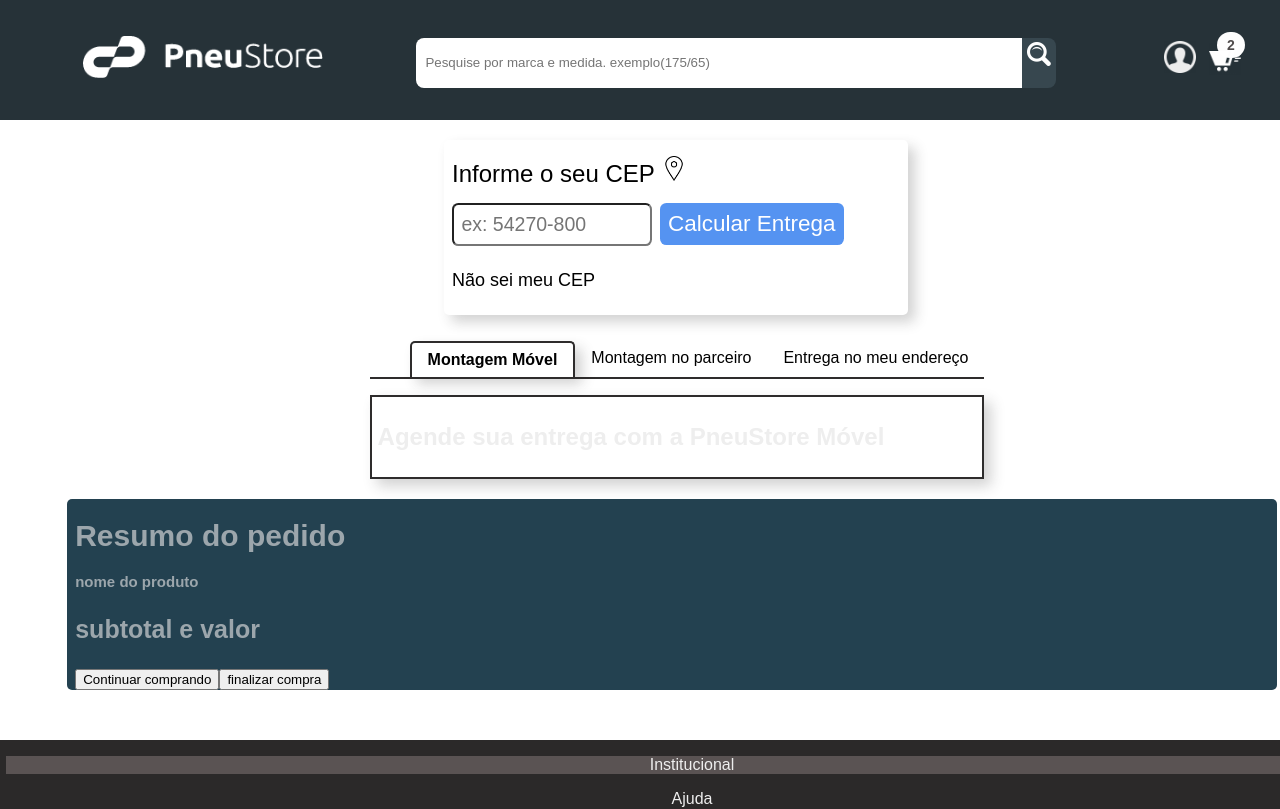
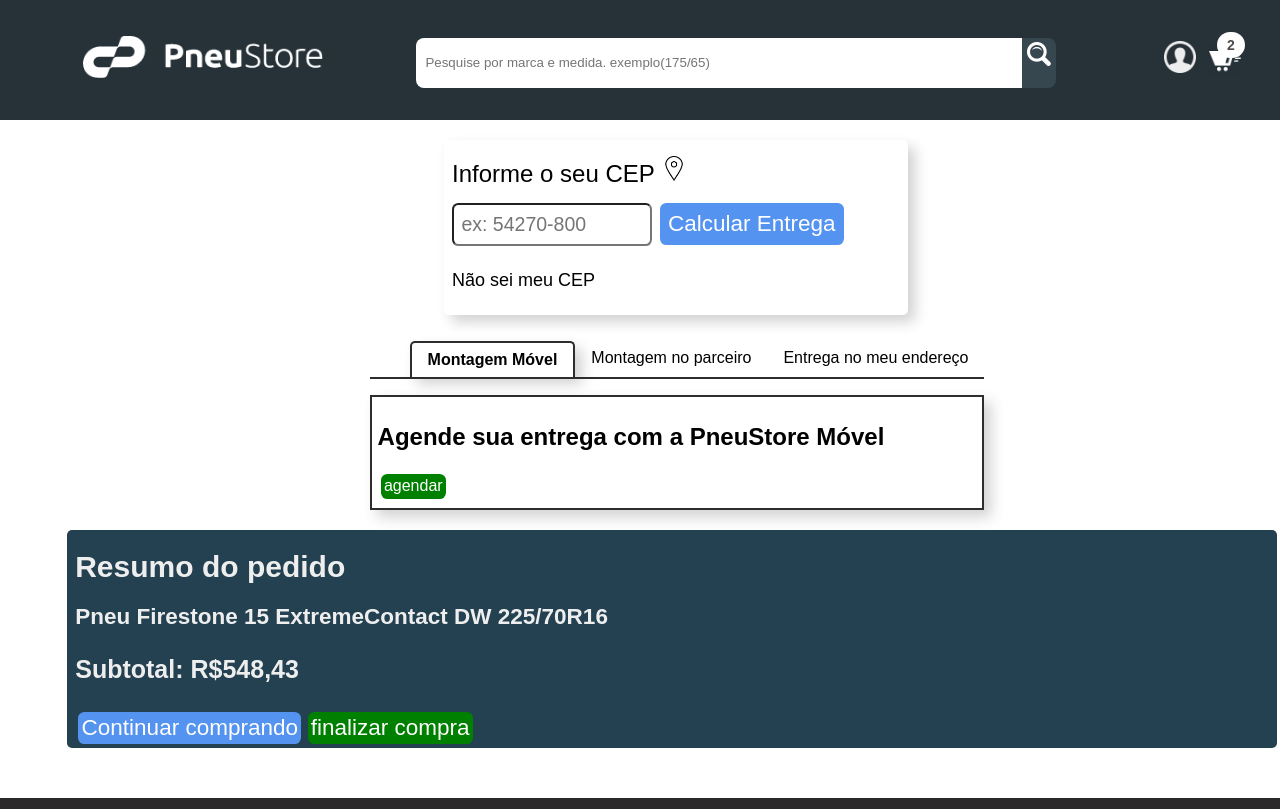
Before and after one commit to Caioferrari04/pneustore-front-deploy, a Next.js app: page / in a window 1280 px wide. Shown: the top 809 px of the page. Built offline with nearby package versions, Linux system fonts and the light colour scheme; no server answers; a web font is replaced by a local one.

Commit message:
estilização de alguns componentes, inserindo novos botoes

```diff
--- a/Components/ItemCart/ItemCart.js
+++ b/Components/ItemCart/ItemCart.js
@@ -7,10 +7,10 @@
       <div className={styles.card}>
         <div className={styles.info}>
           <h1>Resumo do pedido</h1>
-            <h2> nome do produto </h2>
-            <h3> subtotal e valor </h3>
-            <button>Continuar comprando</button>
-            <button>finalizar compra</button>
+            <h2> Pneu Firestone 15 ExtremeContact DW 225/70R16 </h2>
+            <h3> Subtotal: R$548,43 </h3>
+            <button className={styles.button1}>Continuar comprando</button>
+            <button className={styles.button2}>finalizar compra</button>
         </div>
       </div>
 
--- a/Components/ItemCart/ItemCart.module.scss
+++ b/Components/ItemCart/ItemCart.module.scss
@@ -7,6 +7,7 @@
     align-items: center;
     border-radius: 5px;
     background-color: #234150;
+
 }
 
 .info{
@@ -14,7 +15,8 @@
     flex-direction: column;
     align-items: center;
     justify-content: center;
-    color: #9ca6ac;
+    // color:
+    colo
 
     h2{
         font-size: 15px;
@@ -24,4 +26,27 @@
         font-size: 25px;
     }
 
+
 }
+.button1{
+
+    padding: 0.2rem;
+    margin: 0.2rem;
+    color: rgb(255, 255, 255);
+    background-color: rgb(85, 147, 241);
+    font-size: 1.5em;
+    border-radius: 0.4rem;
+    border-style: none;
+
+}
+.button2{
+
+    padding: 0.2rem;
+    margin: 0.2rem;
+    color: rgb(255, 255, 255);
+    background-color: green;
+    font-size: 1.5em;
+    border-radius: 0.4rem;
+    border-style: none;
+
+}
--- a/Components/Tabs/Tabs.js
+++ b/Components/Tabs/Tabs.js
@@ -26,6 +26,7 @@
                     {one.props.children}</div>
                 );
             })}
+
         </div>
     );
 
--- a/pages/index.js
+++ b/pages/index.js
@@ -50,18 +50,21 @@
               <p className={styles.text}>
 
               </p>
+              <button className={styles.button2}>agendar </button>
           </div>
           <div label="Montagem no parceiro">
             <h2 className={styles.title}>Entrega e montagem em um centro de montagem parceiro</h2>
               <p className={styles.text}>
 
               </p>
+              <button className={styles.button2}>Selecionar parceiro</button>
           </div>
           <div label="Entrega no meu endereço">
             <h2 className={styles.title}>Entrega comum em sua residência</h2>
               <p className={styles.text}>
 
               </p>
+
           </div>
       </Tabs>
       <ItemCart/>
--- a/styles/Home.module.css
+++ b/styles/Home.module.css
@@ -5,3 +5,23 @@
     align-items: center;
     background-color: rgb(255, 255, 255);
   }
+
+  .text {
+    color: black;
+  }
+
+  .title{
+    color:black;
+  }
+
+  .button2{
+
+    padding: 0.2rem;
+    margin: 0.2rem;
+    color: rgb(255, 255, 255);
+    background-color: green;
+    font-size: 1em;
+    border-radius: 0.4rem;
+    border-style: none;
+
+}
```
